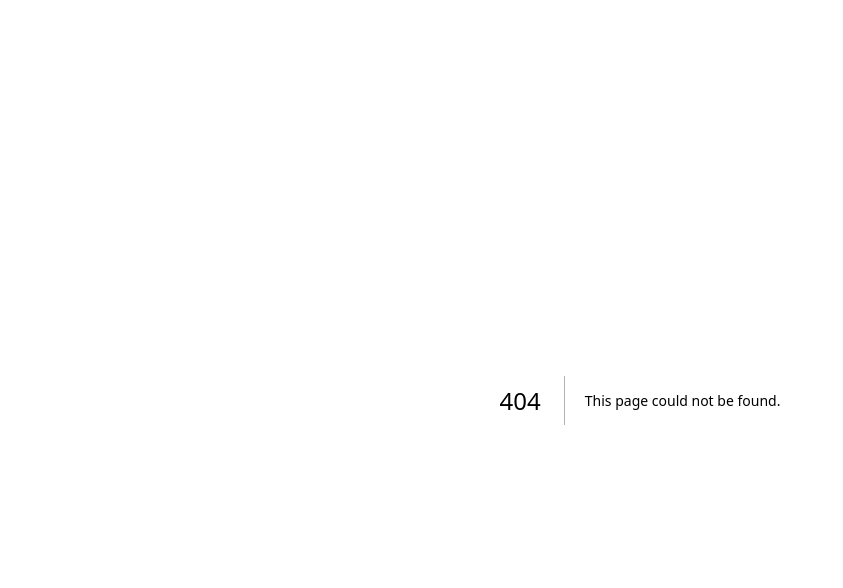
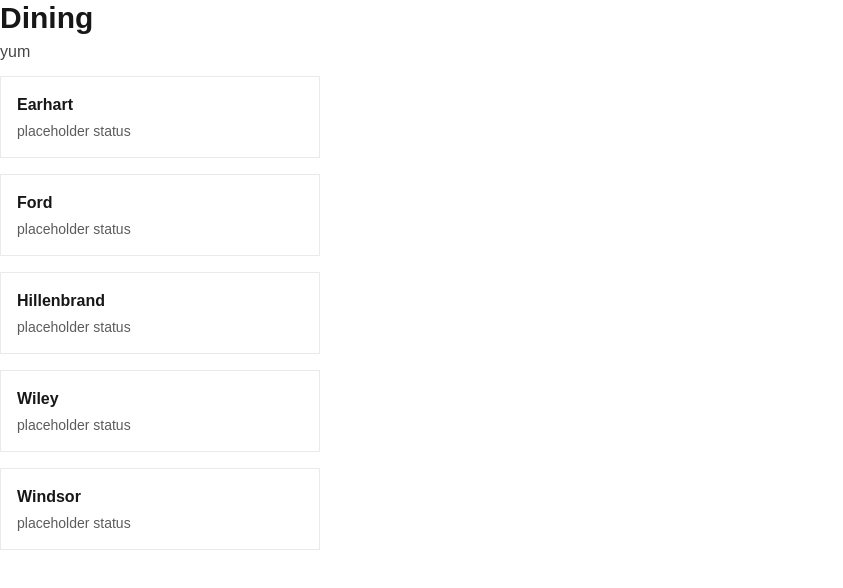
Before and after one commit to hudsoncote/bite-by-bite, a Next.js app: page /dining in a window 1280 px wide. Before the commit this address had no page. Shown: the top 588 px of the page, without its empty margins (0-843 px from the left). Built offline with nearby package versions, Linux system fonts and the light colour scheme.

Commit message:
created basic dining page

```diff
--- /dev/null
+++ b/app/dining/page.tsx
@@ -0,0 +1,20 @@
+const halls = ["Earhart", "Ford", "Hillenbrand", "Wiley", "Windsor"];
+
+export default function DiningPage() {
+  return (
+    <div>
+      <h1 className="text-3xl font-bold">Dining</h1>
+      <p className="mt-1 opacity-80">
+        yum
+      </p>
+      <ul className="mt-3 grid gap-4 max-w-xs">
+        {halls.map((hall) => (
+          <li key={hall} className="border border-gray-300/50 p-4">
+            <h2 className="font-semibold">{hall}</h2>
+            <p className="mt-1 text-sm opacity-70">placeholder status</p>
+          </li>
+        ))}
+      </ul>
+    </div>
+  );
+}
```
